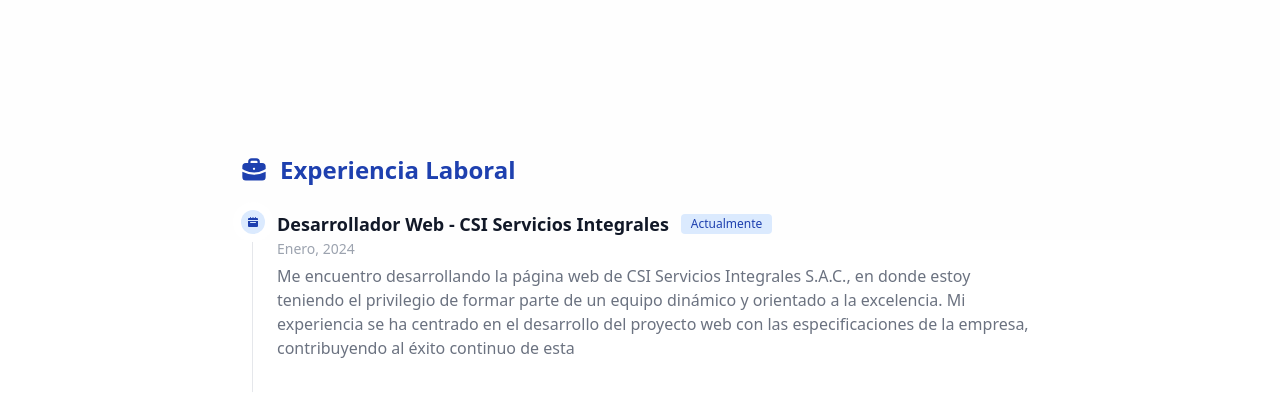
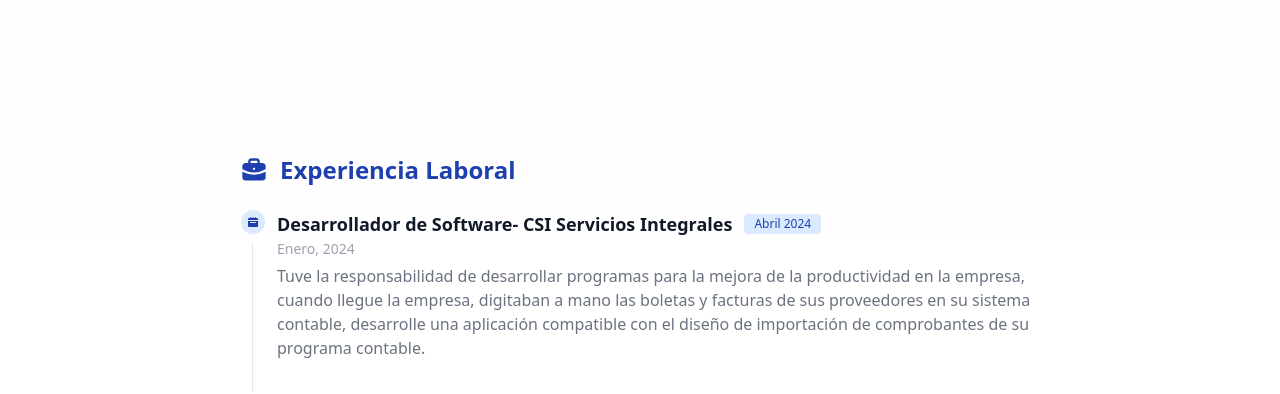
Before and after one commit to Ares101101/Portfolio, an Astro site: page / in a window 1280 px wide. Shown: the part 560-954 px from the top of the page. Built offline with nearby package versions, Linux system fonts and the light colour scheme; Astro itself is replaced by a stand-in of ours.

Commit message:
03/05/2024

```diff
--- a/src/components/Experience.astro
+++ b/src/components/Experience.astro
@@ -4,10 +4,10 @@ import ExperiencieItem from "./ExperiencieItem.astro"
 
 const EXPERIENCIE = [
     {
-        title : 'Desarrollador Web - CSI Servicios Integrales',
+        title : 'Desarrollador de Software- CSI Servicios Integrales',
         date : 'Enero, 2024',
-        actual :'Actualmente',
-        description : "Me encuentro desarrollando la página web de CSI Servicios Integrales S.A.C., en donde estoy teniendo el privilegio de formar parte de un equipo dinámico y orientado a la excelencia. Mi experiencia se ha centrado en el desarrollo del proyecto web con las especificaciones de la empresa, contribuyendo al éxito continuo de esta",
+        actual :'Abril 2024',
+        description : "Tuve la responsabilidad de desarrollar programas para la mejora de la productividad en la empresa, cuando llegue la empresa, digitaban a mano las boletas y facturas de sus proveedores en su sistema contable, desarrolle una aplicación compatible con el diseño de importación de comprobantes de su programa contable.",
 
     },
     {
--- a/src/pages/index.astro
+++ b/src/pages/index.astro
@@ -35,7 +35,7 @@ description="Apasionado por la innovación digital, Especializado en crear exper
 				</a>
 			</h1>
 			<h2 class=" sm:text-3xl text-xl	 opacity-80 text-wrap  ">
-				<span class=" text-yellow-200/90"> +1 año de expericencia </span> como desarrollador Web,
+				<span class=" text-yellow-200/90"> +1 año de expericencia </span> como desarrollador,
 				<span class=" text-red-300/90">de Lima Perú 🇵🇪.</span>
 				<span class=" opacity-85">
 					Especializado en crear aplicaiones únicas
```
